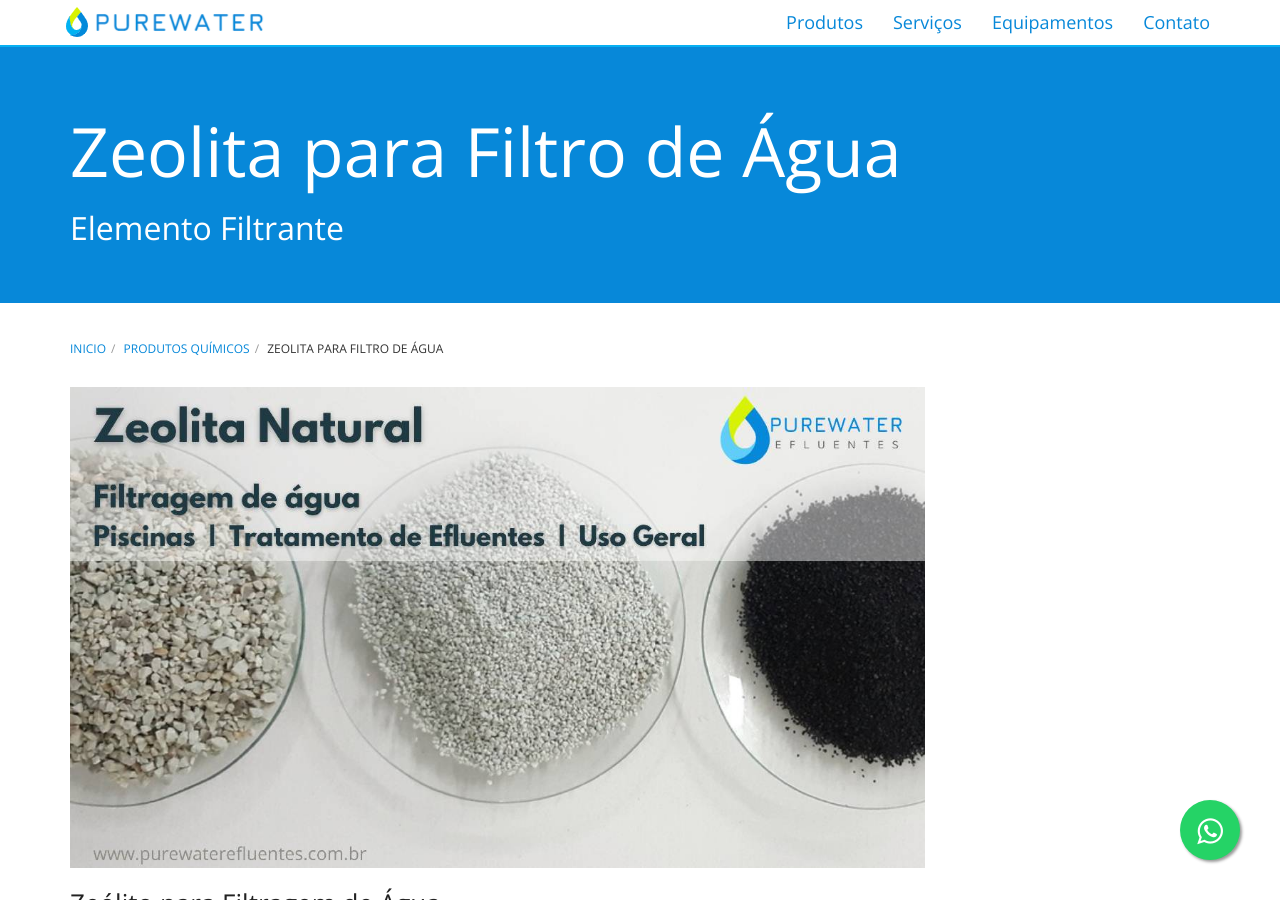
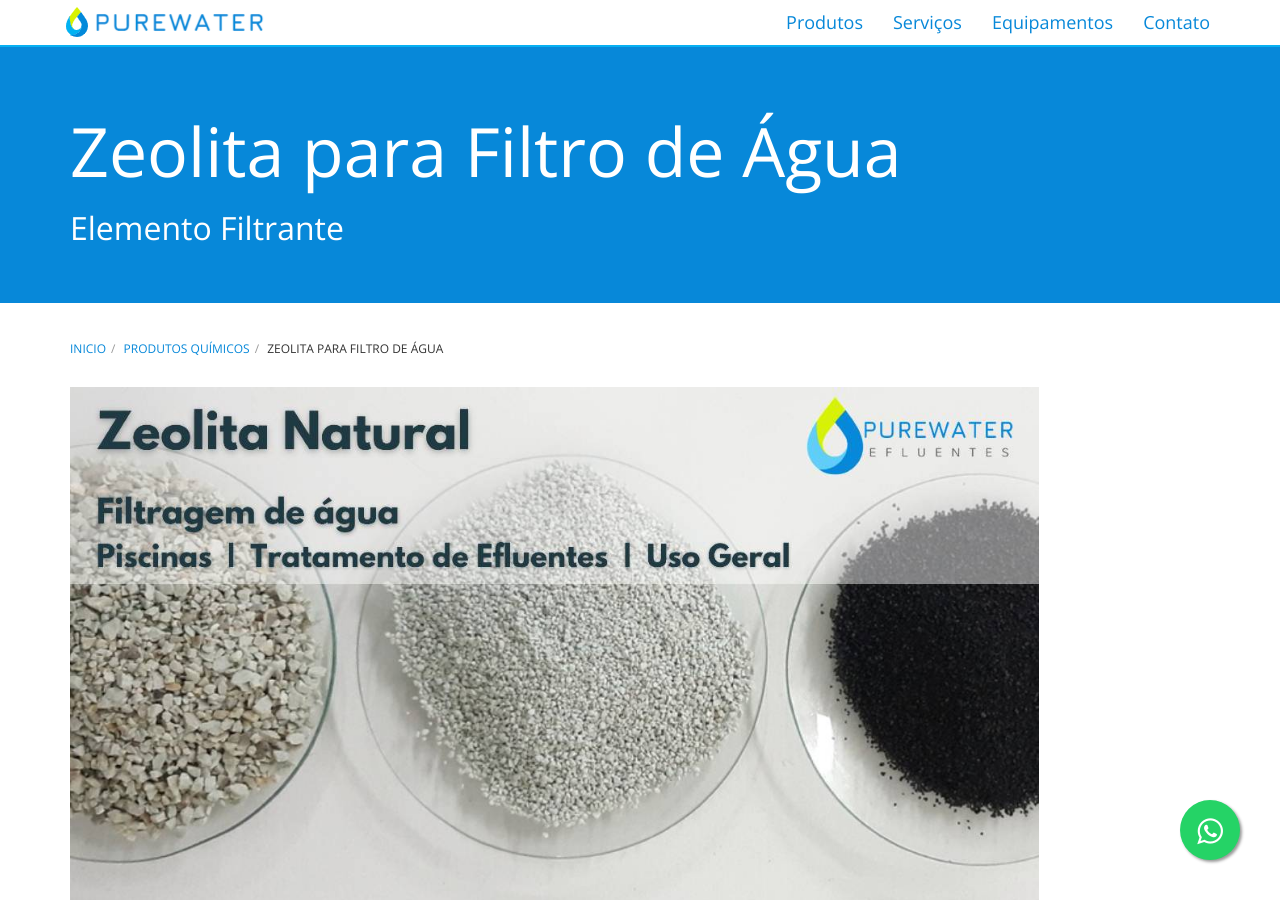
Before and after one commit to purewaterefluentes/purewaterefluentes.github.io, a Jekyll site: the page built from produtos/zeolita-para-filtro-de-agua.md, in a window 1280 px wide and 900 px high. Built offline with Jekyll 4.4.1, drawn with Linux system fonts in a browser that asks for light colours; nearby versions of some CDN libraries; library files that are not in the unit come from our copies.

Commit message:
Update zeolita-para-filtro-de-agua.md

```diff
--- a/produtos/zeolita-para-filtro-de-agua.md
+++ b/produtos/zeolita-para-filtro-de-agua.md
@@ -7,7 +7,7 @@
 description: Zeólita é um mineral que tem a capacidade de adsorver a amônia da água, são aluminossilicatos cristalinos hidratados de metais alcalinos e alcalinos terrosos que possuem uma estrutura cristalina tridimensional infinita, usados para filtração.
 ---
 <figure class="figure">
-  <img src="../../website/images/zeolita_para_filtro_de_agua.jpg" class="figure-img img-fluid rounded" alt="Zeolita para filtro" style="max-width: 75%;">
+  <img src="../../website/images/zeolita_para_filtro_de_agua.jpg" class="figure-img img-fluid rounded" alt="Zeolita para filtro" style="max-width: 85%;">
 </figure>
 
 ### Zeólito para Filtragem de Água
```
